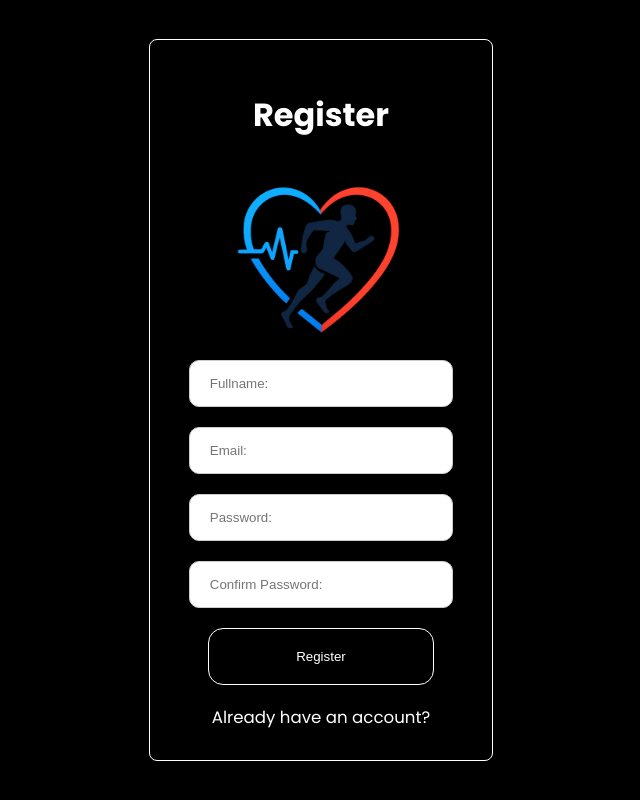
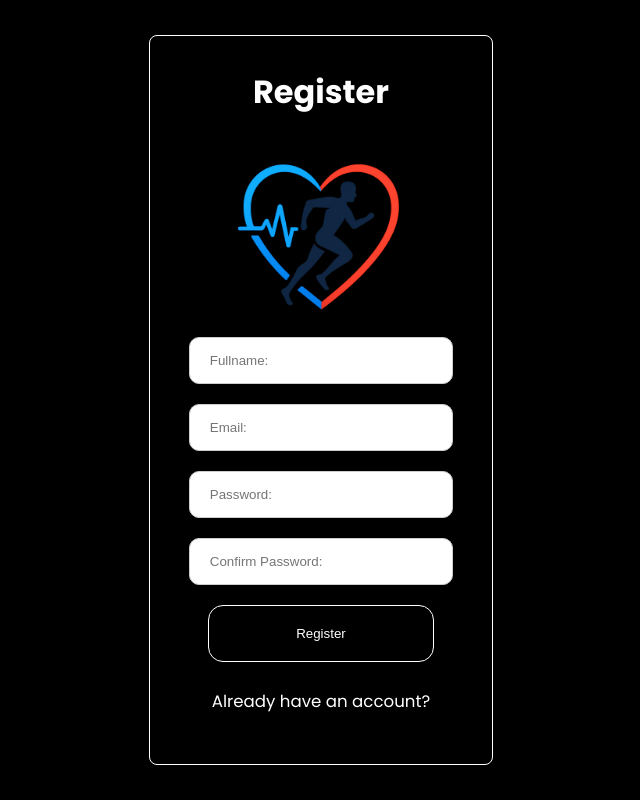
Before and after one commit to IM-DeV-Vitor/SportForU, a React (Vite) app: page /SportForU/auth/register in a window 1280 px wide. Shown: the whole page, without its empty margins (319-959 px from the left). Built offline with nearby package versions, Linux system fonts and the light colour scheme; a web font is replaced by a local one.

Commit message:
Fim do dia

```diff
--- a/src/components/register/register-items/register-items.module.css
+++ b/src/components/register/register-items/register-items.module.css
@@ -10,7 +10,7 @@
     width: 22vw;
     align-items: center;
     justify-content: center;
-    padding: 30px;
+    padding: 10px 30px 50px 30px;
     background-color: black;
     border-radius: 8px;
     border: .6px solid white;
@@ -81,6 +81,7 @@ a {
     color: white;
     font-size: 1.04em;
     text-decoration: none;
+    margin-top: 7px;
 }
 
 a:hover {
```
